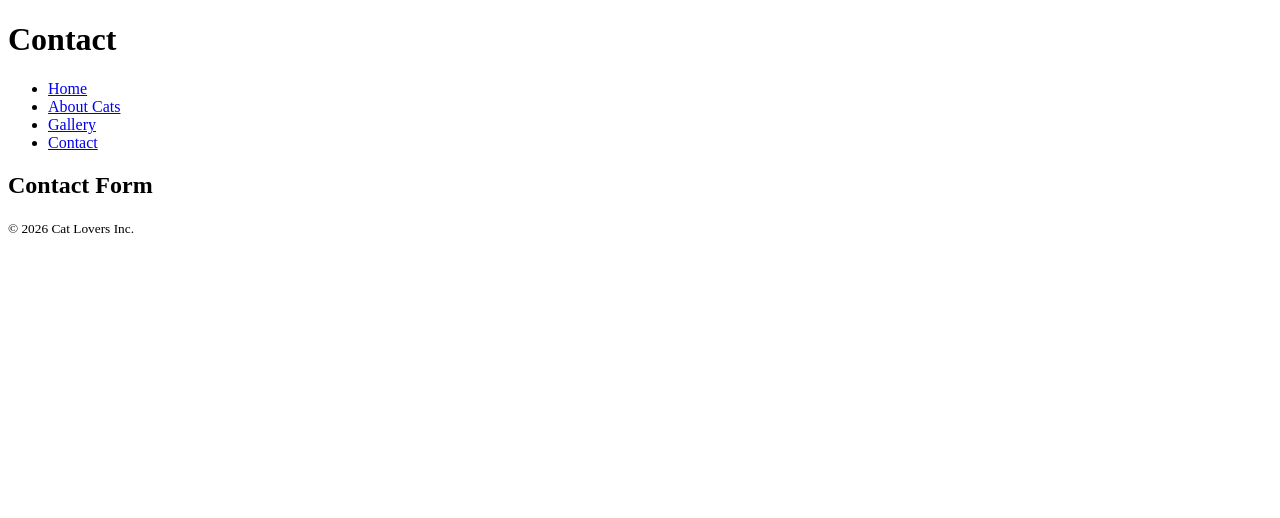
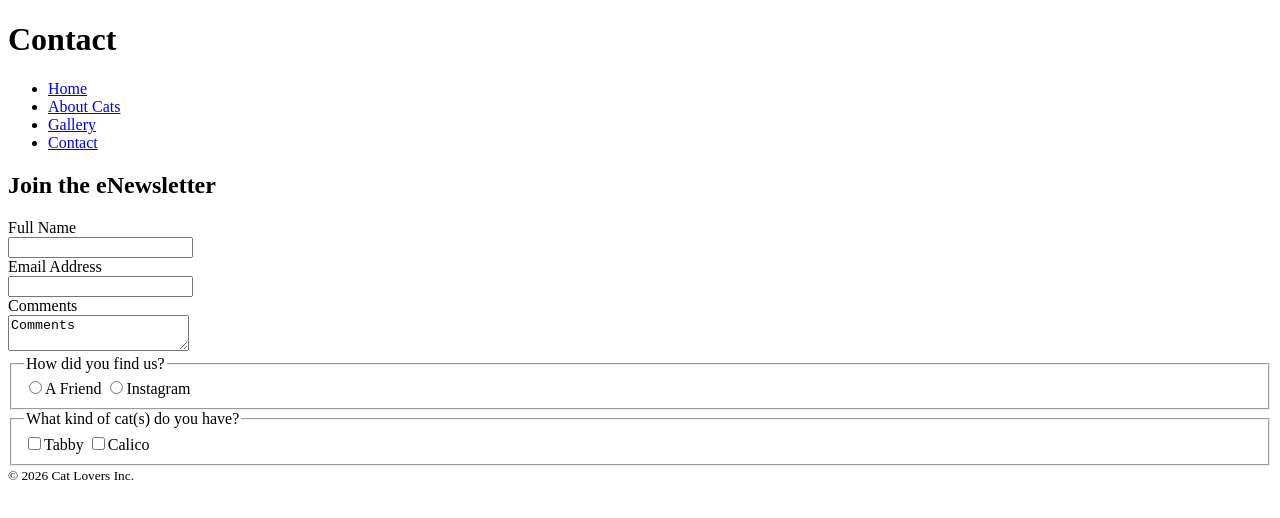
Before and after one commit to ccarra1/cats-are-cool, a plain HTML site: page contact.html in a window 1280 px wide. Drawn offline with Linux system fonts and the light colour scheme.

Commit message:
Update contact.html

```diff
--- a/contact.html
+++ b/contact.html
@@ -19,7 +19,30 @@
     </nav>
     <main>
         <section>
-            <h2>Contact Form</h2>
+            <h2>Join the eNewsletter</h2>
+            <form>
+                <label for="fullName">Full Name</label><br>
+                <input type="text" id="fullName" name="fullName" required><br>
+
+                <label for="email">Email Address</label><br>
+                <input type="email" id="email" name="email" required><br>
+
+                <label for="comments">Comments</label><br>
+                <textarea id="comments" name="comments">Comments</textarea>
+
+                <fieldset>
+                    <legend>How did you find us?</legend>
+                    <label for="friend"><input name="findUs" type="radio" id="friend" value="friend">A Friend</label>
+                    <label for="instagram"><input name="findUs" type="radio" id="instagram" value="instagram">Instagram</label>
+                </fieldset>
+
+                <fieldset>
+                    <legend>What kind of cat(s) do you have?</legend>
+                    <label for="tabby"><input name="cats" type="checkbox" id="tabby" value="tabby">Tabby</label>
+                    <label for="calico"><input name="cats" type="checkbox" id="calico" value="calico">Calico</label>
+                </fieldset>
+
+            </form>
         </section>
     </main>
     <footer>
```
